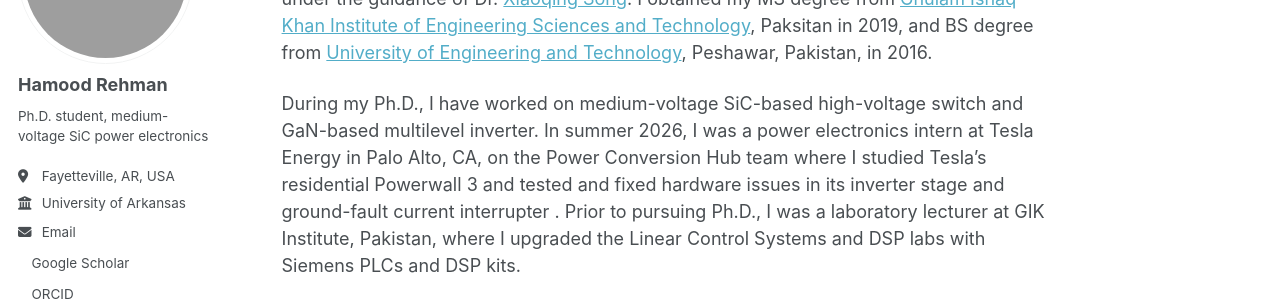
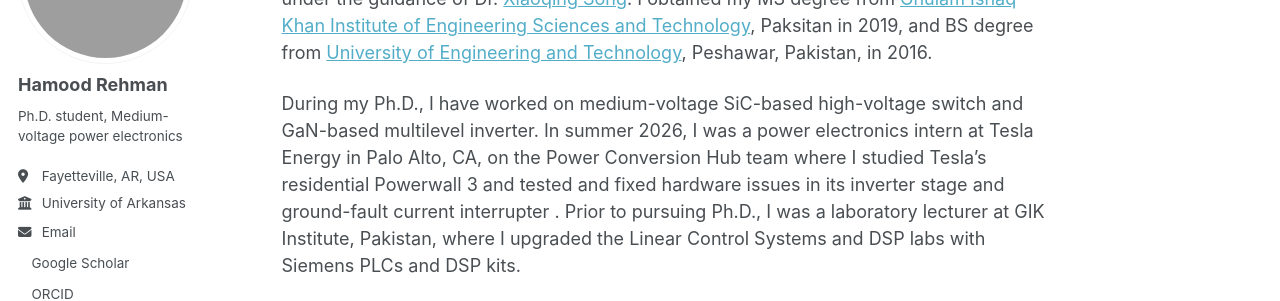
Before and after one commit to hamood-rehman/hamood-rehman.github.io, a Jekyll site: the page built from _pages/about.md, in a window 1280 px wide. Shown: the part 212-513 px from the top of the page. Built offline with Jekyll 4.4.1, drawn with Linux system fonts in a browser that asks for light colours; a style sheet for code colours, icons or effects is not loaded; grey boxes are pictures that could not be loaded.

Commit message:
Update _config.yml

```diff
--- a/_config.yml
+++ b/_config.yml
@@ -12,7 +12,7 @@ site_theme               : "default" # The available themes options are "default
 title                    : "Hamood Rehman"
 title_separator          : "-"
 name                     : &name "Hamood Rehman"
-description              : &description "Hamood Rehman - medium-voltage SiC power electronics, University of Arkansas"   # Update this with a general description of your site, this is the default if not overridden by a page
+description              : &description "Hamood Rehman - Medium-voltage power electronics, University of Arkansas"   # Update this with a general description of your site, this is the default if not overridden by a page
 url                      : https://hamood-rehman.github.io # The base hostname & protocol for your site e.g. "https://[your GitHub username].github.io",
                                                            # or if you already have some other page hosted on Github then use "https://[your GitHub username].github.io/[Your Repo Name]"
 baseurl                  : "" # the subpath of your site, e.g. "/blog"
@@ -26,7 +26,7 @@ author:
   avatar           : "https://github.com/hamood-rehman.png"
   name             : "Hamood Rehman"
   pronouns         : # example: "she/her"
-  bio              : "Ph.D. student, medium-voltage SiC power electronics"
+  bio              : "Ph.D. student, Medium-voltage power electronics"
   location         : "Fayetteville, AR, USA"
   employer         : "University of Arkansas"
   uri              : # URL
```
